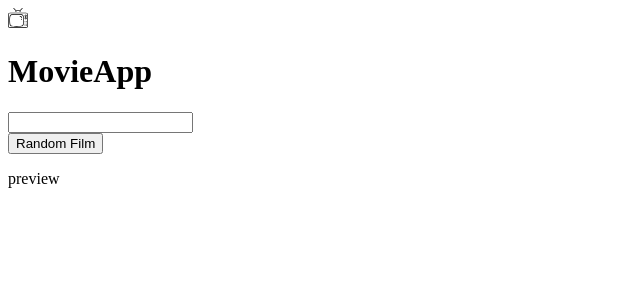
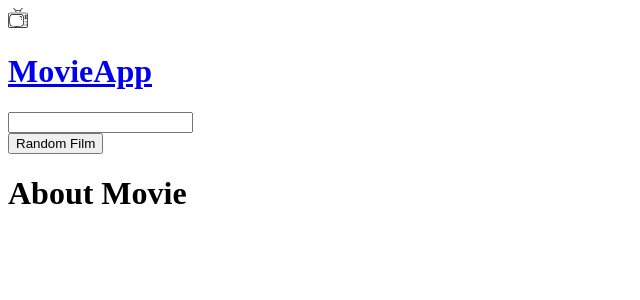
Before and after one commit to tonyaber/movie-app-react, a React app: page /movie in a window 1280 px wide. Shown: the top 300 px of the page, without its empty margins (0-640 px from the left). Built offline with nearby package versions, Linux system fonts and the light colour scheme; no server answers.

Commit message:
feat: add routing

```diff
--- a/package.json
+++ b/package.json
@@ -14,11 +14,13 @@
   "author": "",
   "license": "ISC",
   "devDependencies": {
+    "@types/react-router-dom": "^5.3.3",
     "@types/styled-components": "^5.1.26",
     "@webpack-cli/generators": "^2.5.0",
     "css-loader": "^6.7.1",
     "html-webpack-plugin": "^5.5.0",
     "mini-css-extract-plugin": "^2.6.1",
+    "react-router-dom": "^5.3.3",
     "style-loader": "^3.3.1",
     "ts-loader": "^9.3.0",
     "typescript": "^4.7.4",
--- a/src/app/application.tsx
+++ b/src/app/application.tsx
@@ -4,6 +4,11 @@ import Preview from '../preview/preview';
 import List from '../list/list';
 import { IMovieItem } from "../dto";
 import MovieService from '../service/movieService';
+import {
+  BrowserRouter,
+  Switch,
+  Route,
+} from "react-router-dom";
 
 ///const key = 'cbf6d6f193d7d4a9b8ee613671126788';
 //const dataUrl = `https://api.themoviedb.org/3/movie/popular?api_key=${key}&language=$en&page=1`;
@@ -13,17 +18,24 @@ export default function Application() {
   const [movieList, setMovieList] = useState<Array<IMovieItem>>([]);
   const movieService = new MovieService();
    useEffect(()=>{
-     movieService.getPopularMovie().then(data => {
-
-          setMovieList(data);
-        })
+     movieService.getPopularMovie()
+       .then(data => setMovieList(data));
     }, [])
 
     return (
       <>
-        <Header />
-        <Preview/>
-        <List movieList={movieList} />
+        <BrowserRouter>
+          <Header />
+          <Switch>
+            <Route exact path='/'>
+              <Preview/>
+              <List movieList={movieList} />
+            </Route>
+            <Route path='/movie'>
+              <h1>About Movie</h1>
+            </Route>
+          </Switch>
+        </BrowserRouter>
       </>
     )
 }
--- a/src/header/logo.tsx
+++ b/src/header/logo.tsx
@@ -1,17 +1,18 @@
 import React from "react";
 import img from '../assets/svg/tv.svg'
 import styled from "styled-components";
+import { Link } from "react-router-dom";
 
 const Image = styled.img`
   width: 20px;
   heigth: auto;
 `;
 
-export default function Logo(){
-    return (
-      <>
+export default function Logo() {
+  return (
+    <Link to={"/"} >
         <Image src={img} />
         <h1>MovieApp</h1>
-      </>
+      </Link>
     )
 }
--- a/src/list/list.tsx
+++ b/src/list/list.tsx
@@ -1,10 +1,6 @@
 import React from "react";
-import { IMovieItem } from '../dto';
+import { IMovieList } from '../dto';
 import MovieItem from './movieItem';
-
-interface IMovieList{
-  movieList: Array<IMovieItem>
-}
 
 
 export default function List({ movieList}:IMovieList) {
--- a/src/list/movieItem.tsx
+++ b/src/list/movieItem.tsx
@@ -1,23 +1,19 @@
 import React from "react";
-import { IMovieItem } from '../dto';
+import { IItem, IMovieItem } from '../dto';
 import styled from "styled-components";
+import { Link } from "react-router-dom";
 
 const Image = styled.img`
   width: 150px;
   height: auto;
 `;
 
-interface IItem{
-  item: IMovieItem
-}
-
-
 export default function MovieItem({ item}:IItem) {
   return (
-    <>
+    <Link to="/movie" >
       <p>{item.title}</p>
       <Image src = {'https://image.tmdb.org/t/p/w500/' + item.poster_path}/>
 
-    </>
+    </Link>
     )
 }
```
Also changed, not shown: src/dto.tsx (+7 -0 lines), 1 other file (tests, documents, lock files or other folders).
